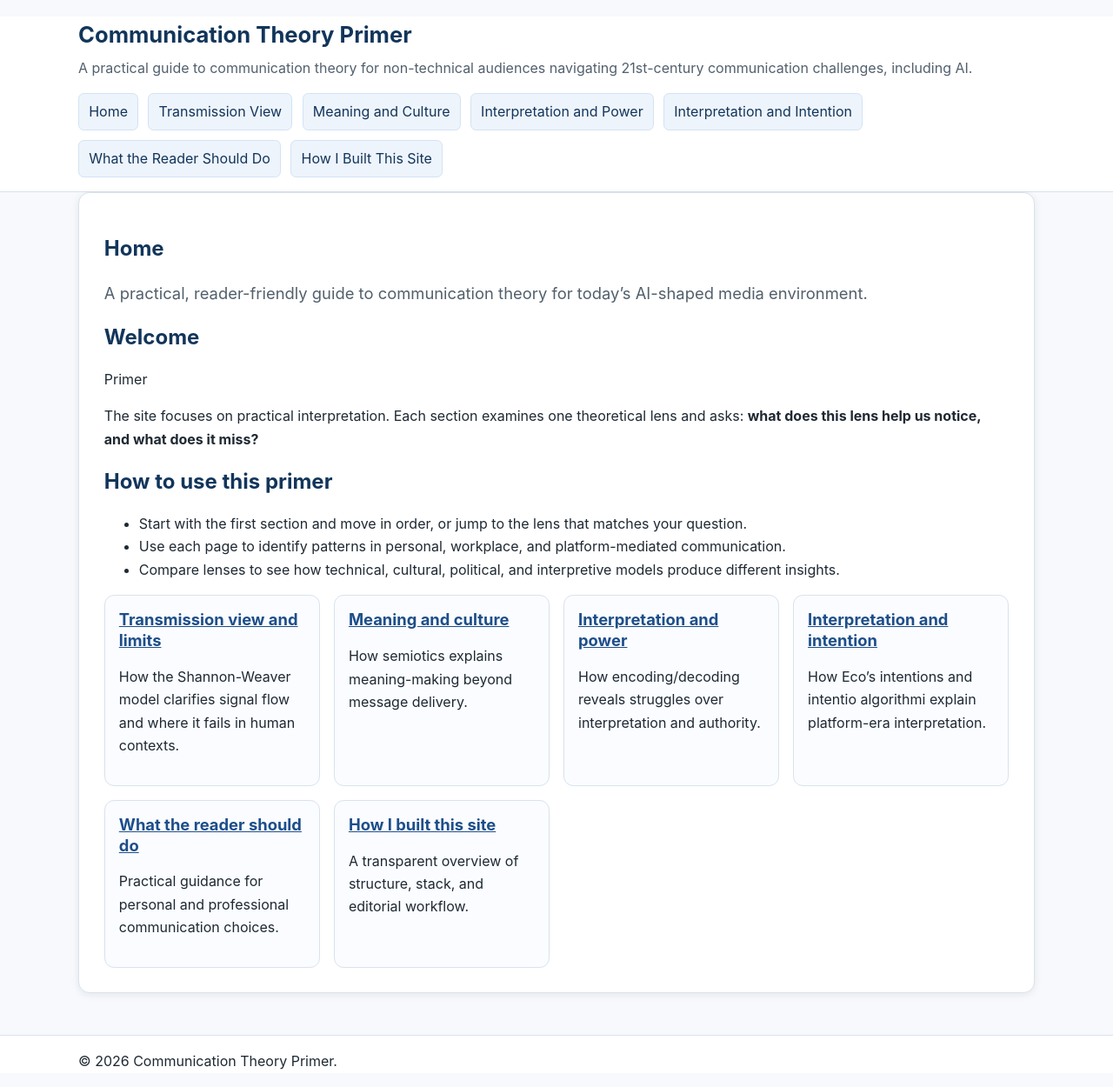
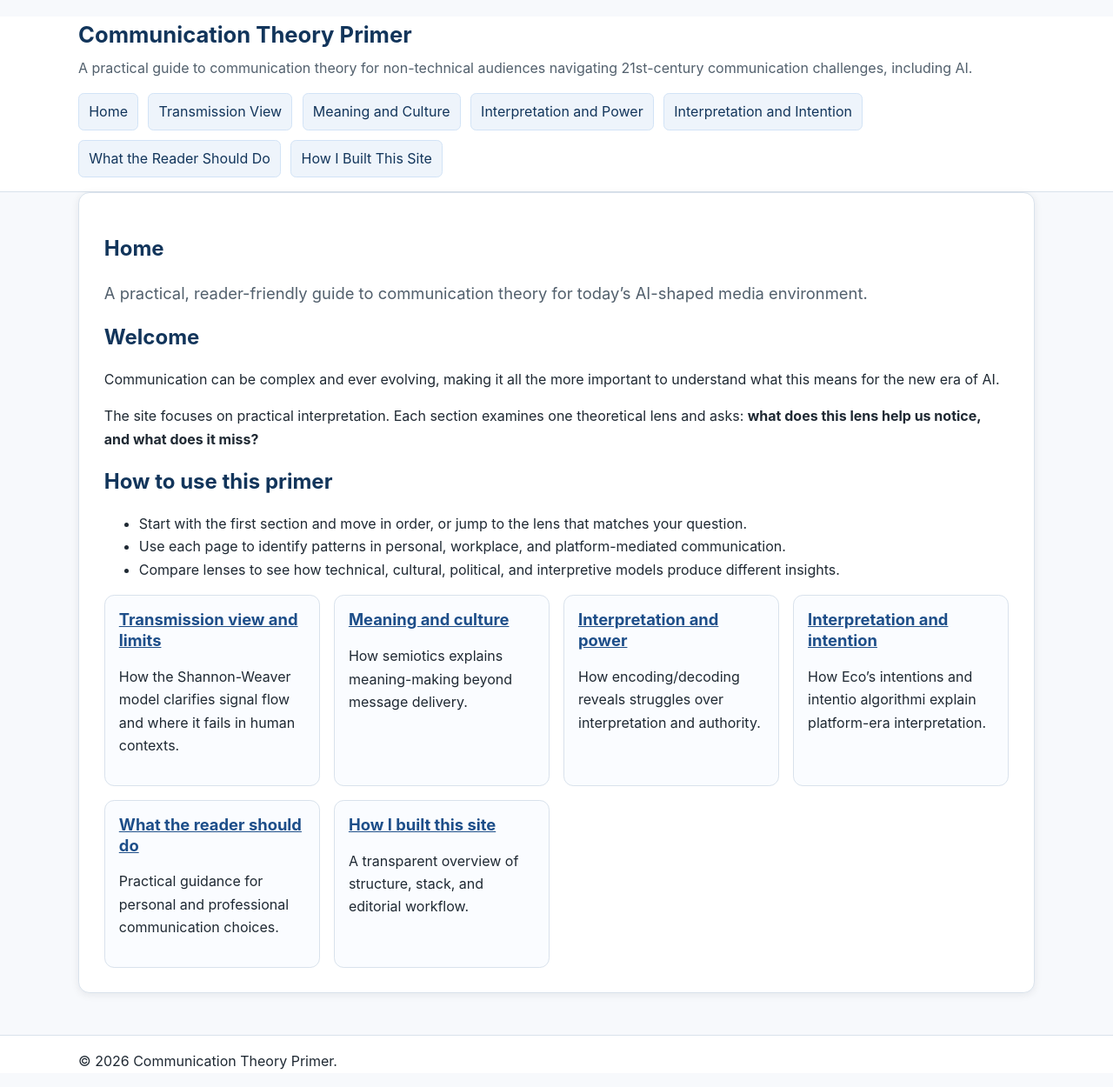
Before and after one commit to annaolszowy27/comm-primer, a Jekyll site: the page built from index.md, in a window 1280 px wide. Shown: the whole page at 87% size. Built offline with Jekyll 4.4.1, drawn with Linux system fonts in a browser that asks for light colours.

Commit message:
Update index.md

```diff
--- a/index.md
+++ b/index.md
@@ -5,7 +5,7 @@ lead: "A practical, reader-friendly guide to communication theory for today’s
 
 ## Welcome
 
-Primer
+Communication can be complex and ever evolving, making it all the more important to understand what this means for the new era of AI.
 
 The site focuses on practical interpretation. Each section examines one theoretical lens and asks: **what does this lens help us notice, and what does it miss?**
 
```
